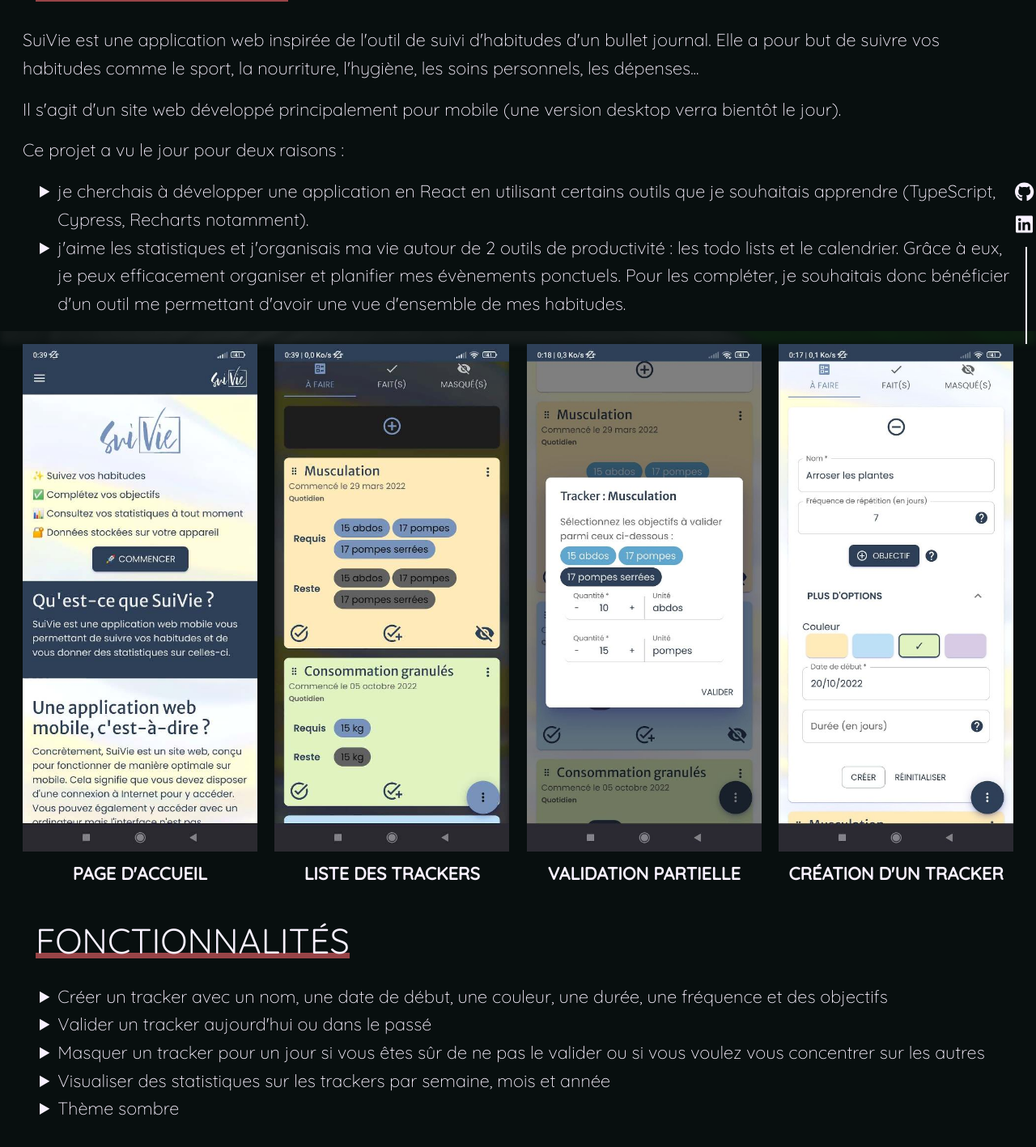
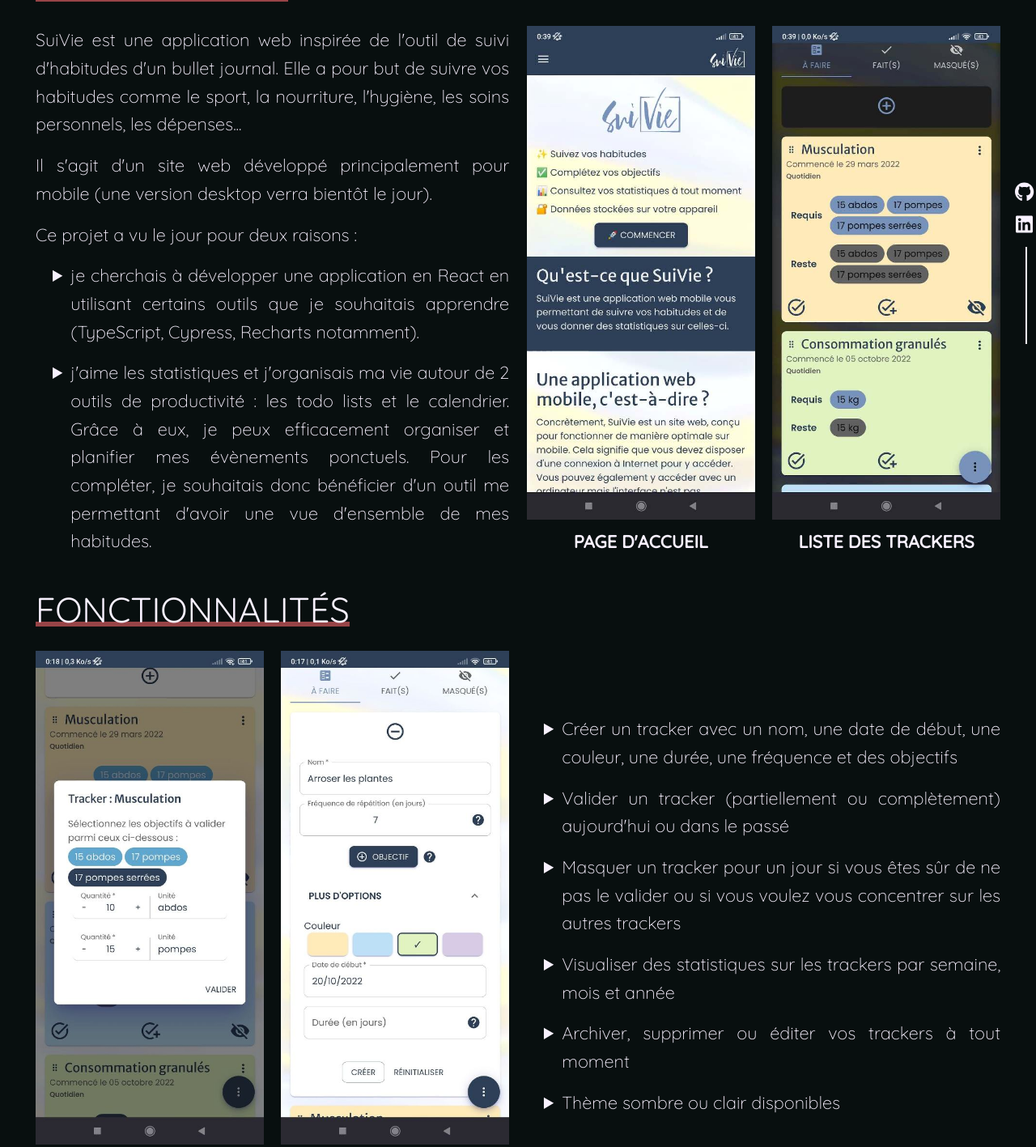
Before and after one commit to Clm-Roig/clm-roig.github.io, a Vue app: page /projects/suivie in a window 1280 px wide. Shown: the part 375-1792 px from the top of the page at 81% size. Built offline with nearby package versions, Linux system fonts and the light colour scheme; a web font is replaced by a local one.

Commit message:
Complete SuiVie project page

```diff
--- a/src/locales/fr.json
+++ b/src/locales/fr.json
@@ -33,12 +33,13 @@
         "reason1": "je cherchais à développer une application en React en utilisant certains outils que je souhaitais apprendre (TypeScript, Cypress, Recharts notamment).",
         "reason2": "j'aime les statistiques et j'organisais ma vie autour de 2 outils de productivité : les todo lists et le calendrier. Grâce à eux, je peux efficacement organiser et planifier mes évènements ponctuels. Pour les compléter, je souhaitais donc bénéficier d'un outil me permettant d'avoir une vue d'ensemble de mes habitudes.",
         "feat1": "Créer un tracker avec un nom, une date de début, une couleur, une durée, une fréquence et des objectifs",
-        "feat2": "Valider un tracker aujourd'hui ou dans le passé",
-        "feat3": "Masquer un tracker pour un jour si vous êtes sûr de ne pas le valider ou si vous voulez vous concentrer sur les autres",
+        "feat2": "Valider un tracker (partiellement ou complètement) aujourd'hui ou dans le passé",
+        "feat3": "Masquer un tracker pour un jour si vous êtes sûr de ne pas le valider ou si vous voulez vous concentrer sur les autres trackers",
         "feat4": "Visualiser des statistiques sur les trackers par semaine, mois et année",
-        "feat5": "Thème sombre",
+        "feat5": "Archiver, supprimer ou éditer vos trackers à tout moment",
+        "feat6": "Thème sombre ou clair disponibles",
         "tech1": "L'application utilise <b>React, TypeScript, MUI, Framer, Redux et Recharts</b>. Elle est testée à l'aide de <b>Jest</b> pour les tests unitaires (100% de couverture sur les reducers) et <b>Cypress</b> pour les tests fonctionnels. L'ensemble du code est formatté grâce à <b>Prettier</b> et suit les recommendations d'<b>ESLint</b>.",
-        "tech2": "Le développement de l'application exploite les nombreux outils disponibles sur GitHub. Un tableau Kanban définit les fonctionnalités à développer par ordre de priorité, des issues sont créées puis résolues au sein des pull requests. Enfin, une action teste et déploie automatiquement le code."
+        "tech2": "Le développement de l'application exploite les nombreux outils disponibles sur <b>GitHub</b>. Un tableau <b>Kanban</b> définit les fonctionnalités à développer par ordre de priorité, des issues sont créées puis résolues au sein des pull requests. Enfin, un <b>pipeline CI/CD</b> teste et déploie automatiquement le code via une <b>GitHub Action</b>."
       },
       "images": {
         "home": "Page d'accueil",
--- a/src/views/projects/SuivieView.vue
+++ b/src/views/projects/SuivieView.vue
@@ -24,56 +24,59 @@ const { suivie } = projects;
   <section>
     <article class="dark-bg">
       <h2>{{ $t("presentation") }}</h2>
-      <p class="text">{{ $t("projects.suivie.details.part1") }}</p>
-      <p class="text">{{ $t("projects.suivie.details.part2") }}</p>
-      <p class="text">{{ $t("projects.suivie.details.part3") }}</p>
+      <section class="content">
+        <div class="content__text">
+          <p>{{ $t("projects.suivie.details.part1") }}</p>
+          <p>{{ $t("projects.suivie.details.part2") }}</p>
+          <p>{{ $t("projects.suivie.details.part3") }}</p>
           <ul class="classic-ul">
             <li>{{ $t("projects.suivie.details.reason1") }}</li>
             <li>{{ $t("projects.suivie.details.reason2") }}</li>
           </ul>
-    </article>
-    <article>
-      <ul class="images">
-        <li>
+        </div>
+        <div class="content__images image-list">
           <figure>
             <img src="/src/assets/images/suivie/home.jpg" />
             <figcaption>{{ $t("projects.suivie.images.home") }}</figcaption>
           </figure>
-        </li>
-        <li>
           <figure>
             <img src="/src/assets/images/suivie/trackers.jpg" />
             <figcaption>{{ $t("projects.suivie.images.trackers") }}</figcaption>
           </figure>
-        </li>
-        <li>
+        </div>
+      </section>
+    </article>
+
+    <article>
+      <h2>{{ $t("features") }}</h2>
+      <section class="content content--images-first content--align-center">
+        <div class="content__images image-list">
           <figure>
             <img src="/src/assets/images/suivie/custom-validate.jpg" />
             <figcaption>
               {{ $t("projects.suivie.images.custom-validate") }}
             </figcaption>
           </figure>
-        </li>
-        <li>
           <figure>
             <img src="/src/assets/images/suivie/create.jpg" />
             <figcaption>{{ $t("projects.suivie.images.create") }}</figcaption>
           </figure>
-        </li>
-      </ul>
-    </article>
-    <article class="dark-bg">
-      <h2>{{ $t("features") }}</h2>
+        </div>
+        <div class="content__text">
           <ul class="classic-ul">
             <li>{{ $t("projects.suivie.details.feat1") }}</li>
             <li>{{ $t("projects.suivie.details.feat2") }}</li>
             <li>{{ $t("projects.suivie.details.feat3") }}</li>
             <li>{{ $t("projects.suivie.details.feat4") }}</li>
             <li>{{ $t("projects.suivie.details.feat5") }}</li>
+            <li>{{ $t("projects.suivie.details.feat6") }}</li>
           </ul>
+        </div>
+      </section>
     </article>
+
     <article>
-      <ul class="images">
+      <ul class="image-list">
         <li>
           <figure>
             <img src="/src/assets/images/suivie/dark-mode.jpg" />
@@ -104,9 +107,14 @@ const { suivie } = projects;
     </article>
     <article class="dark-bg">
       <h2>{{ $t("technical-overview") }}</h2>
+      <section class="content">
+        <div class="content__text">
           <!-- eslint-disable-next-line vue/no-v-html -->
-      <p class="text" v-html="$t('projects.suivie.details.tech1')"></p>
-      <p class="text">{{ $t("projects.suivie.details.tech2") }}</p>
+          <p v-html="$t('projects.suivie.details.tech1')"></p>
+          <!-- eslint-disable-next-line vue/no-v-html -->
+          <p v-html="$t('projects.suivie.details.tech2')"></p>
+        </div>
+      </section>
     </article>
   </section>
 
@@ -118,28 +126,53 @@ const { suivie } = projects;
 </template>
 
 <style scoped lang="scss">
-$img-gap: 1rem;
+$flex-gap: 1rem;
 
 .header {
   padding: 16px 0;
   text-align: center;
 }
-.images {
+
+.content {
   display: flex;
-  gap: $img-gap;
+  gap: $flex-gap;
+  flex-wrap: wrap;
+  margin: auto 16px;
+  &__text {
+    flex: 1;
+    text-align: justify;
+  }
+  &__images {
+    flex: 1;
+  }
+  @media screen and (max-width: 1250px) {
+    flex-direction: column;
+  }
+  &--images-first {
+    @media screen and (max-width: 1250px) {
+      flex-direction: column-reverse;
+    }
+  }
+  &--align-center {
+    align-items: center;
+  }
+}
+.image-list {
+  display: flex;
+  gap: $flex-gap;
   flex-wrap: wrap;
   justify-content: space-evenly;
-  & li {
+  & figure {
     list-style-type: none;
     flex: 1;
-    flex-basis: calc(25% - $img-gap);
+    flex-basis: calc(25% - $flex-gap);
     min-width: 200px;
     max-width: 350px;
     & img {
       width: 100%;
     }
     @media screen and (max-width: 950px) {
-      flex-basis: calc(50% - $img-gap);
+      flex-basis: calc(50% - $flex-gap);
     }
   }
   & figcaption {
@@ -157,7 +190,7 @@ $img-gap: 1rem;
 .dark-bg {
   background-color: $black;
 }
-.text {
+p {
   margin-bottom: 16px;
 }
 article {
@@ -170,6 +203,9 @@ article {
 }
 
 .classic-ul {
+  display: flex;
+  flex-direction: column;
+  gap: 16px;
   list-style-type: disclosure-closed;
   padding-left: 2rem;
 }
```
Lines whose indentation alone changed are shown as unchanged.
